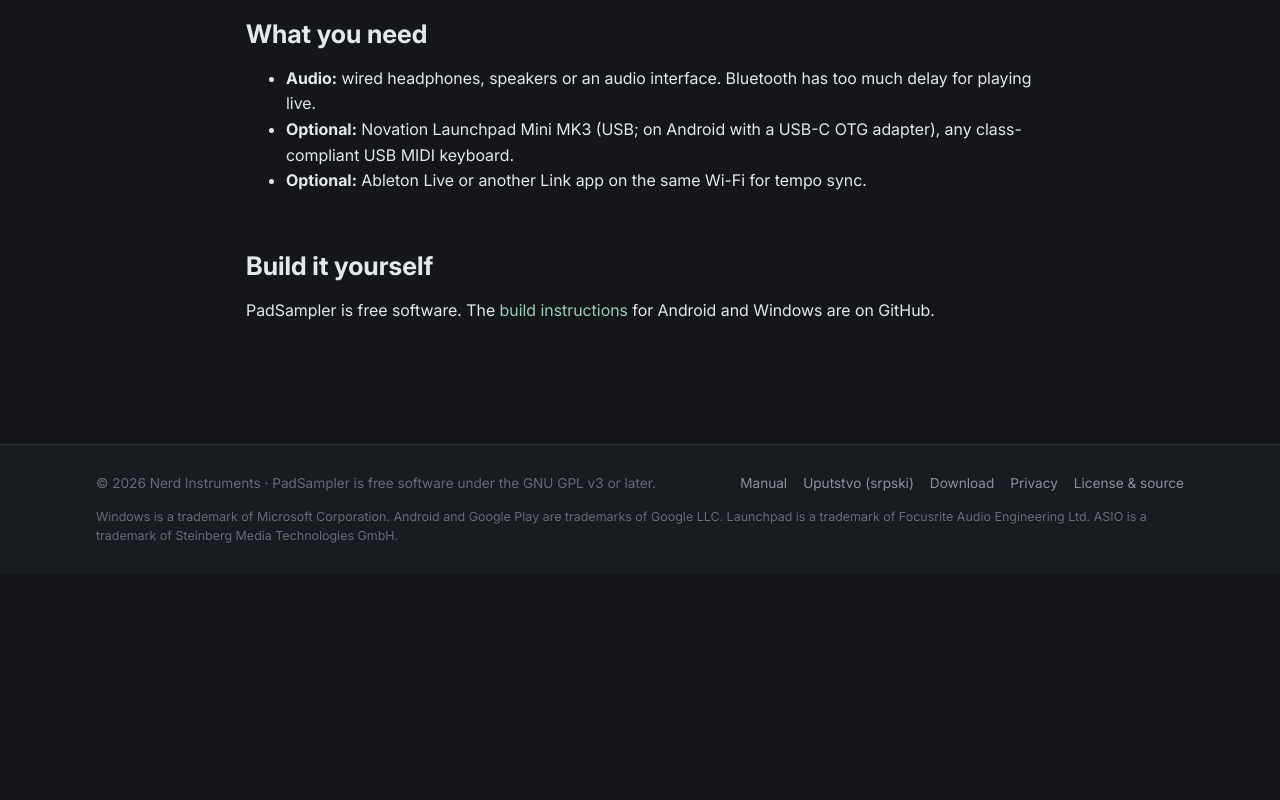
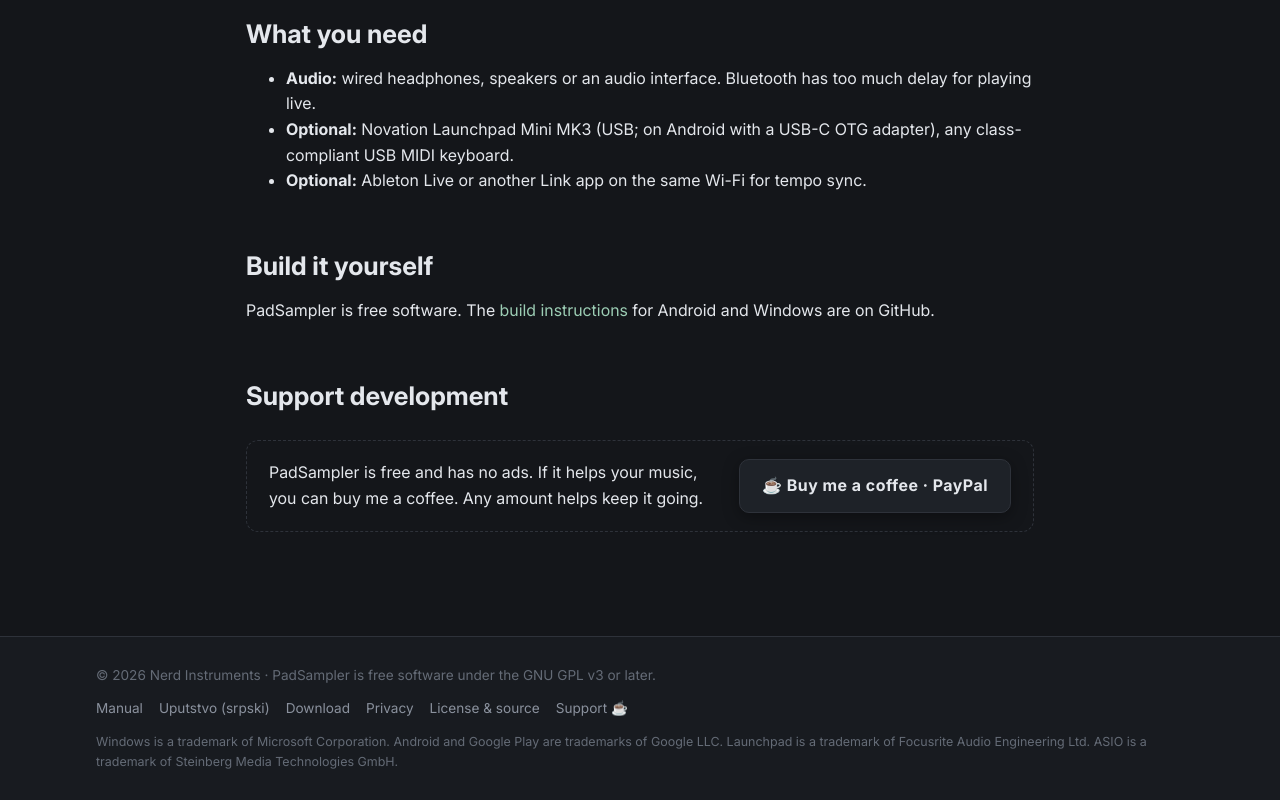
Before and after one commit to rasxxb-hash/padsampler, a plain HTML site: page website/download.html in a window 1280 px wide. Shown: the part 1421-2221 px from the top of the page. Before the commit the page ends 1995 px from the top, so only its background shows below. Drawn offline with Linux system fonts and the light colour scheme.

Commit message:
Website: support development via PayPal
Co-Authored-By: Claude Opus 5.5 <noreply@anthropic.com>

```diff
--- a/website/download.html
+++ b/website/download.html
@@ -71,6 +71,12 @@
   <h2>Build it yourself</h2>
   <p>PadSampler is free software. The <a href="https://github.com/rasxxb-hash/padsampler#building-from-source">build instructions</a>
     for Android and Windows are on GitHub.</p>
+
+  <h2 id="support">Support development</h2>
+  <div class="support">
+    <p>PadSampler is free and has no ads. If it helps your music, you can buy me a coffee. Any amount helps keep it going.</p>
+    <a class="btn" href="https://www.paypal.com/cgi-bin/webscr?cmd=_xclick&amp;business=rasxxb%40gmail.com&amp;item_name=Coffee+for+PadSampler+development&amp;currency_code=USD">☕ Buy me a coffee · PayPal</a>
+  </div>
 </main>
 
 <footer class="site-footer">
@@ -82,6 +88,7 @@
       <a href="download.html">Download</a>
       <a href="privacy.html">Privacy</a>
       <a href="license.html">License &amp; source</a>
+      <a href="https://www.paypal.com/cgi-bin/webscr?cmd=_xclick&amp;business=rasxxb%40gmail.com&amp;item_name=Coffee+for+PadSampler+development&amp;currency_code=USD">Support ☕</a>
     </nav>
     <p class="tm">Windows is a trademark of Microsoft Corporation. Android and Google Play are trademarks of Google LLC.
       Launchpad is a trademark of Focusrite Audio Engineering Ltd. ASIO is a trademark of Steinberg Media Technologies GmbH.</p>
--- a/website/style.css
+++ b/website/style.css
@@ -188,3 +188,10 @@ pre code { background: none; border: 0; padding: 0; }
 .hero-photo .tagline, .hero-photo .sub { text-shadow: 0 1px 12px rgba(0, 0, 0, .7); }
 .hero .shot { position: relative; margin-top: calc(-1 * clamp(80px, 17vw, 240px)); }
 @media (max-width: 600px) { .hero-photo { padding-top: 40px; } }
+
+/* ---------- support (PayPal) ---------- */
+.support {
+  margin-top: 28px; padding: 18px 22px; border: 1px dashed var(--border); border-radius: 12px;
+  display: flex; align-items: center; justify-content: space-between; gap: 16px; flex-wrap: wrap;
+}
+.support p { margin: 0; flex: 1 1 280px; }
```
Also changed, not shown: website/404.html (+1 -0 lines), website/index.html (+5 -0 lines), website/license.html (+1 -0 lines), website/manual.html (+1 -0 lines), website/privacy.html (+6 -0 lines), website/uputstvo.html (+1 -0 lines), 2 other files.
